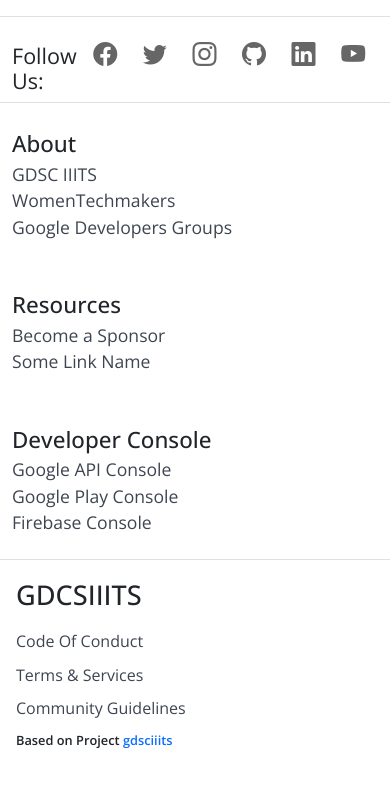
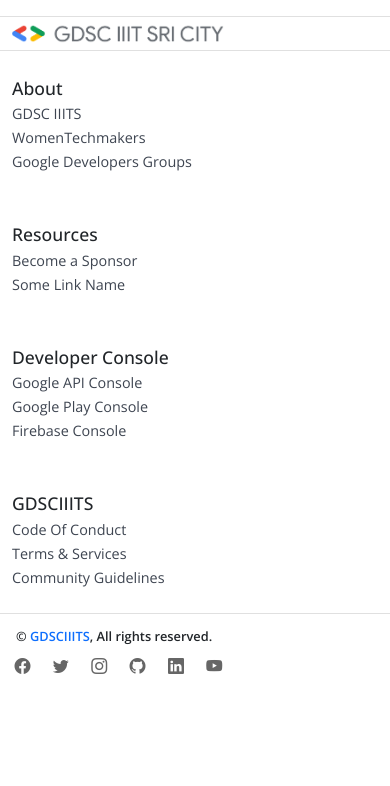
Before and after one commit to surya0180/gdsc-footer, a React (Create React App) app: page / in a window 390 px wide. Shown: the top 786 px of the page. Built offline with nearby package versions, Linux system fonts and the light colour scheme.

Commit message:
Added responsiveness

```diff
--- a/src/components/content.jsx
+++ b/src/components/content.jsx
@@ -59,6 +59,26 @@
             </a>
           </div>
         </div>
+        <div
+          className={"col-sm-12 col-md-3 col-lg-3 col-12 " + classes.contentCol}
+        >
+          <p className={classes.contentHeading}>GDSCIIITS</p>
+          <div>
+            <a className={classes.links} href="">
+              Code Of Conduct
+            </a>
+          </div>
+          <div>
+            <a className={classes.links} href="">
+              Terms & Services
+            </a>
+          </div>
+          <div>
+            <a className={classes.links} href="">
+              Community Guidelines
+            </a>
+          </div>
+        </div>
       </div>
     </div>
   );
--- a/src/components/content.module.css
+++ b/src/components/content.module.css
@@ -7,6 +7,7 @@
   padding-top: 1.5rem;
   padding-bottom: 1.5rem;
   padding-left: 0rem;
+  padding-right: 0rem;
 }
 .links {
   text-decoration: none;
@@ -19,6 +20,21 @@
   color: unset !important;
 }
 
+@media only screen and (max-width: 992px) {
+  .contentHeading {
+    font-size: 110%;
+    font-weight: 450;
+    margin-bottom: 0rem;
+  }
+
+  .links {
+    text-decoration: none;
+    font-size: 90%;
+    color: #3e4551;
+    background-color: transparent;
+  }
+}
+
 @import url("https://fonts.googleapis.com/css2?family=Open+Sans:wght@300;400;500;600&display=swap");
 body,
 html {
--- a/src/components/footer.jsx
+++ b/src/components/footer.jsx
@@ -1,11 +1,22 @@
 import React from 'react';
 import Content from './content';
 import classes from './footer.module.css'
+import gdsciiits from '../assets/gdsciiits.png'
 
 const Footer = () => {
     return <footer>
         <div className={`container ${classes.heading}`}>
-            <h4>Follow Us:</h4>
+            <img src={gdsciiits} alt="gdsciiits" />
+        </div>
+        <div className={`container ${classes.content}`}>
+            < Content />
+        </div>
+        <div className={`container ${classes.trailing}`}>
+            <div className="row">
+                <div className={`col-md-9 col-sm-12 ${classes.ref}`}>
+                    &copy; <a href="https://github.com/GDSCIIITS/GDSC-Website"> GDSCIIITS</a>, All rights reserved.
+                </div>
+                <div className={`col-md-3 col-sm-12 ${classes.social_media}`}>
                     <div className={`d-flex flex-row bd-highlight mb-3 ${classes.icons}`}>
                         <div className={`p-2 bd-highlight`}>
                             <a href="#" target="_blank"><i className="bi bi-facebook"></i></a>
@@ -27,21 +38,6 @@
                         </div>
                     </div>
                 </div>
-        <div className={`container ${classes.content}`}>
-            < Content />
-        </div>
-        <div className={`container ${classes.trailing}`}>
-            <div className="row">
-                <div className="col-sm-12 col-md-2">
-                    <h2>GDCSIIITS</h2>
-                </div>
-                <div className={`col-md-2 col-sm-12 ${classes.options}`}><a href="#" target="_blank">Code Of Conduct</a></div>
-                <div className={`col-md-2 col-sm-12 ${classes.options}`}><a href="#" target="_blank">Terms & Services</a></div>
-                <div className={`col-md-4 col-sm-12 ${classes.options}`}><a href="#" target="_blank">Community Guidelines</a></div>
-                <div className={`col-md-2 col-sm-12 ${classes.ref}`}>
-                    Based on Project
-                    <a href="https://github.com/GDSCIIITS/GDSC-Website"> gdsciiits</a>
-                </div>
             </div>
         </div>
     </footer>
--- a/src/components/footer.module.css
+++ b/src/components/footer.module.css
@@ -7,17 +7,15 @@
     margin-top: 1em;
     border-top: 1px solid rgba(0, 0, 0, 0.12);
     border-bottom: 1px solid rgba(0, 0, 0, 0.12);
-    padding-top: .7em;
-    display: flex;
 }
 
-.heading h4 {
-    font-weight: 400;
-    margin-top: .9rem;
+.heading img {
+    height: 30%;
+    width: 30%;
 }
 
 .icons i {
-    font-size: 1.5rem;
+    font-size: 1rem;
     margin: 0 .2em;
     color: rgba(0, 0, 0, 0.6);
 }
@@ -27,7 +25,17 @@
 }
 
 .trailing {
-    padding: 1em 1em;
+    padding: 0.2em 1em;
+}
+
+.social_media {
+    display: flex;
+    font-weight: 900;
+    font-size: .8em;
+}
+
+.p-2 {
+    padding: 0 0.5rem !important;
 }
 
 .options {
@@ -43,7 +51,7 @@
 .ref {
     font-weight: 900;
     font-size: .8em;
-    padding-top: .8em;
+    padding-top: .5em;
 }
 
 .ref a {
@@ -65,6 +73,17 @@
     .trailing h2 {
         font-size: 1.7em;
         padding-top: .1em;
+    }
+
+    .heading img {
+        height: 40%;
+        width: 40%;
+    }
+}
+
+@media only screen and (min-width: 1350px) {
+    .icons {
+        margin-left: 7em;
     }
 }
 
@@ -94,13 +113,22 @@
 
     .ref {
         font-weight: 900;
-        font-size: .6em;
+        font-size: .8em;
         padding-top: .8em;
     }
 
     .trailing h2 {
         font-size: 1.4em;
         padding-top: .1em;
+    }
+
+    .heading img {
+        height: 50%;
+        width: 50%;
+    }
+
+    .icons {
+        margin-left: -4em;
     }
 }
 
@@ -120,4 +148,13 @@
         font-size: 1.7em;
         padding-top: .1em;
     }
+
+    .heading img {
+        height: 60%;
+        width: 60%;
+    }
+
+    .icons {
+        margin-left: -1em;
+    }
 }
```
Also changed, not shown: src/assets/gdsciiits.png (added). Lines whose indentation alone changed are shown as unchanged.
